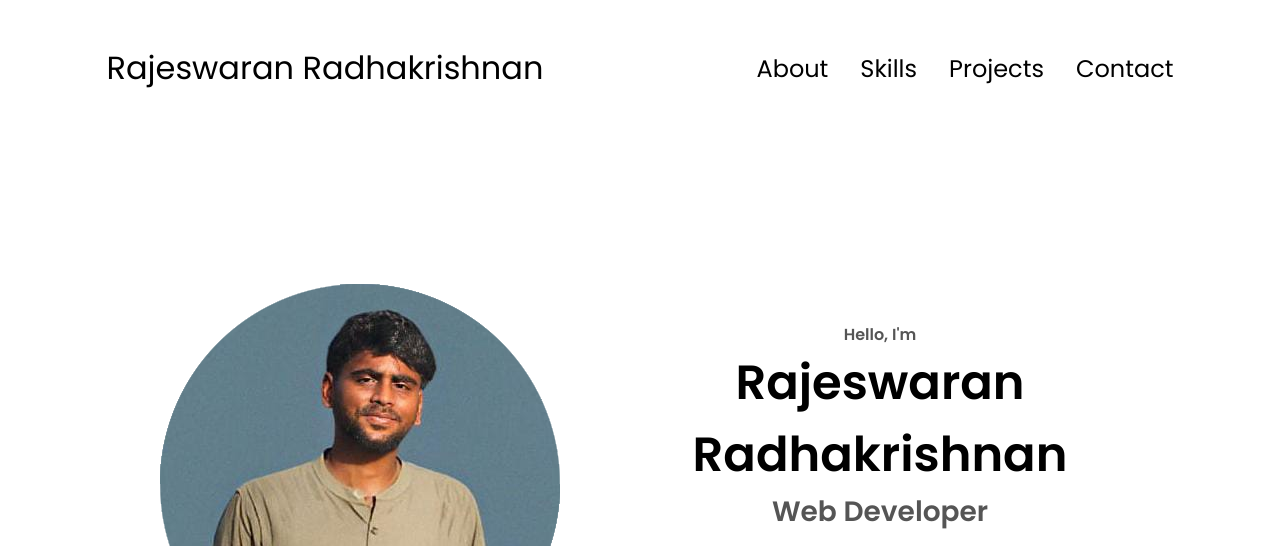
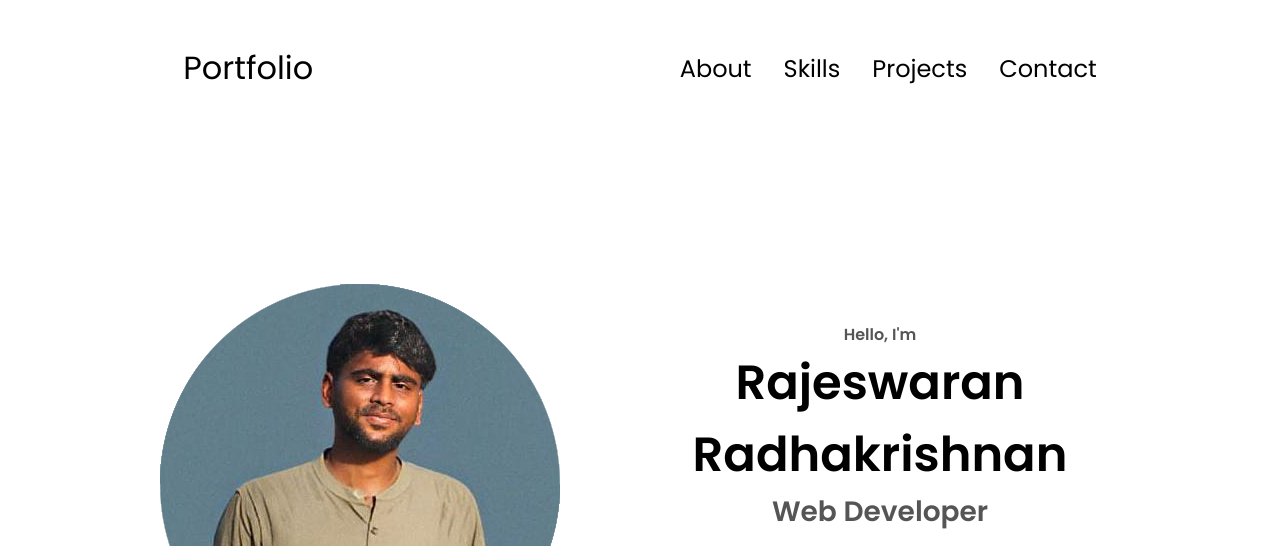
Before and after one commit to RajesRK/RajesPortfolio, a website: page index.html in a window 1280 px wide. Shown: the top 546 px of the page. Drawn offline with Linux system fonts and the light colour scheme.

Commit message:
update header

```diff
--- a/index.html
+++ b/index.html
@@ -12,7 +12,7 @@
 
 <body>
   <nav id="desktop-nav">
-    <div class="logo">Rajeswaran Radhakrishnan</div>
+    <div class="logo">Portfolio</div>
     <div>
       <ul class="nav-links">
         <li><a href="#about">About</a></li>
```
